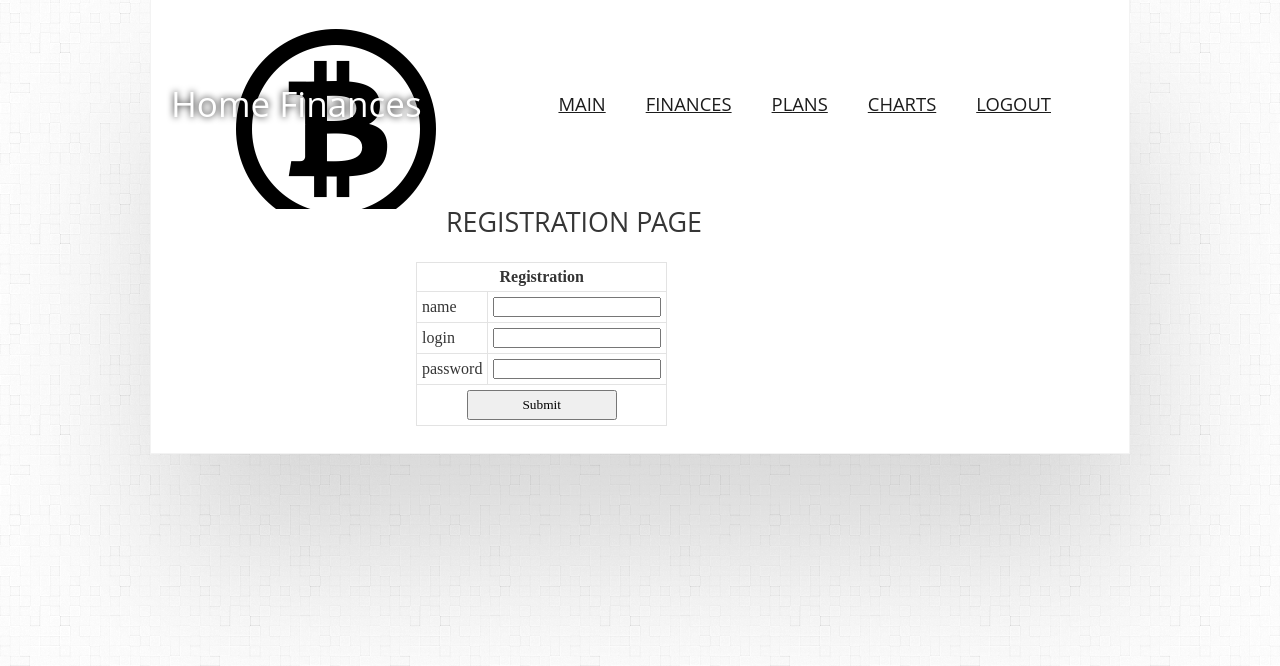
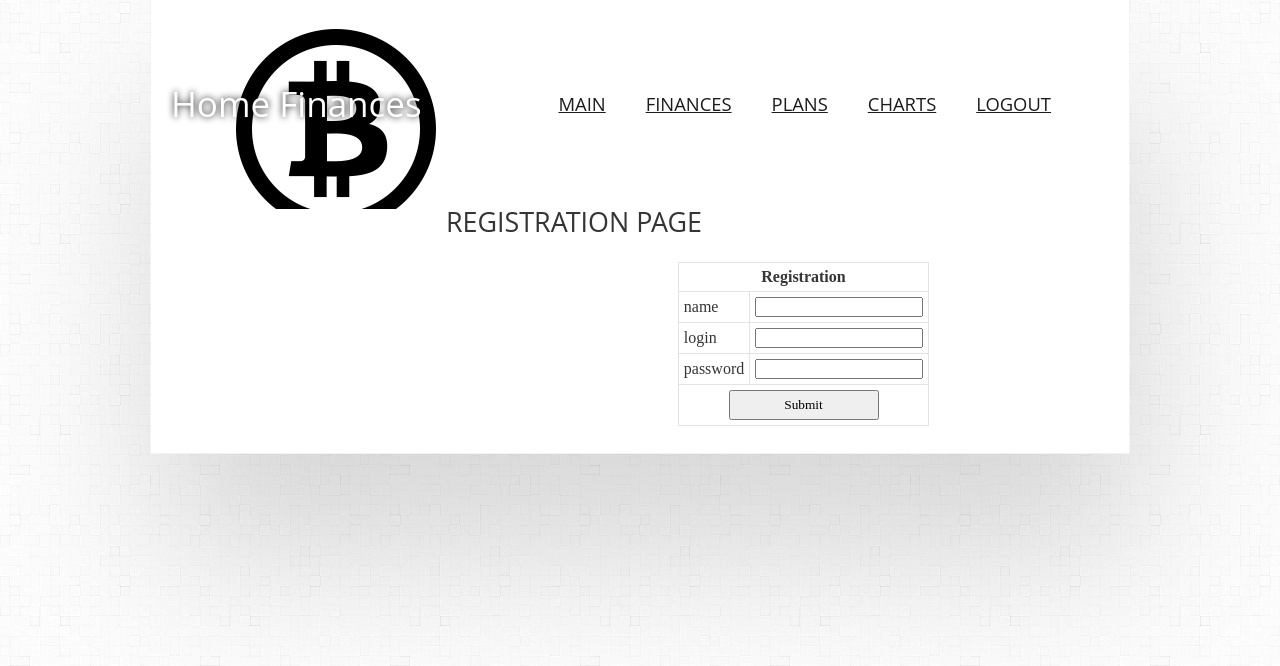
Before and after one commit to qeqs/home_finances, a PHP site: page /registration in a window 1280 px wide. Shown: the part 28-694 px from the top of the page. Run offline with PHP 8.4, Linux system fonts and the light colour scheme; the visitor is signed in with stand-in values (Sample User, id 1).

Commit message:
Правки css от говна

```diff
--- a/css/style.css
+++ b/css/style.css
@@ -165,8 +165,8 @@ a {
 
 .box table {
 	border-collapse:collapse;
-	position: relative;
-	right: 30px;
+	margin-left: auto;
+	margin-right: auto;
 }
 
 .box table, th, td {
```
